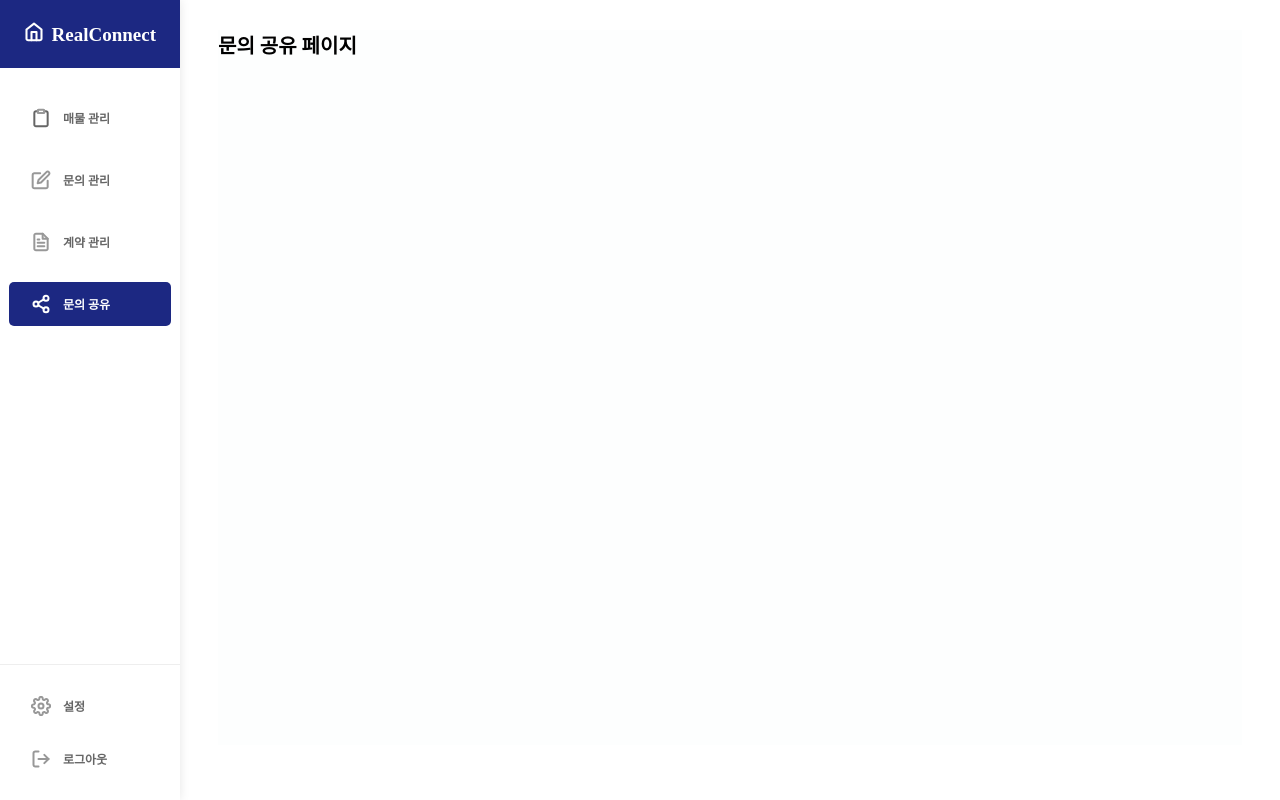
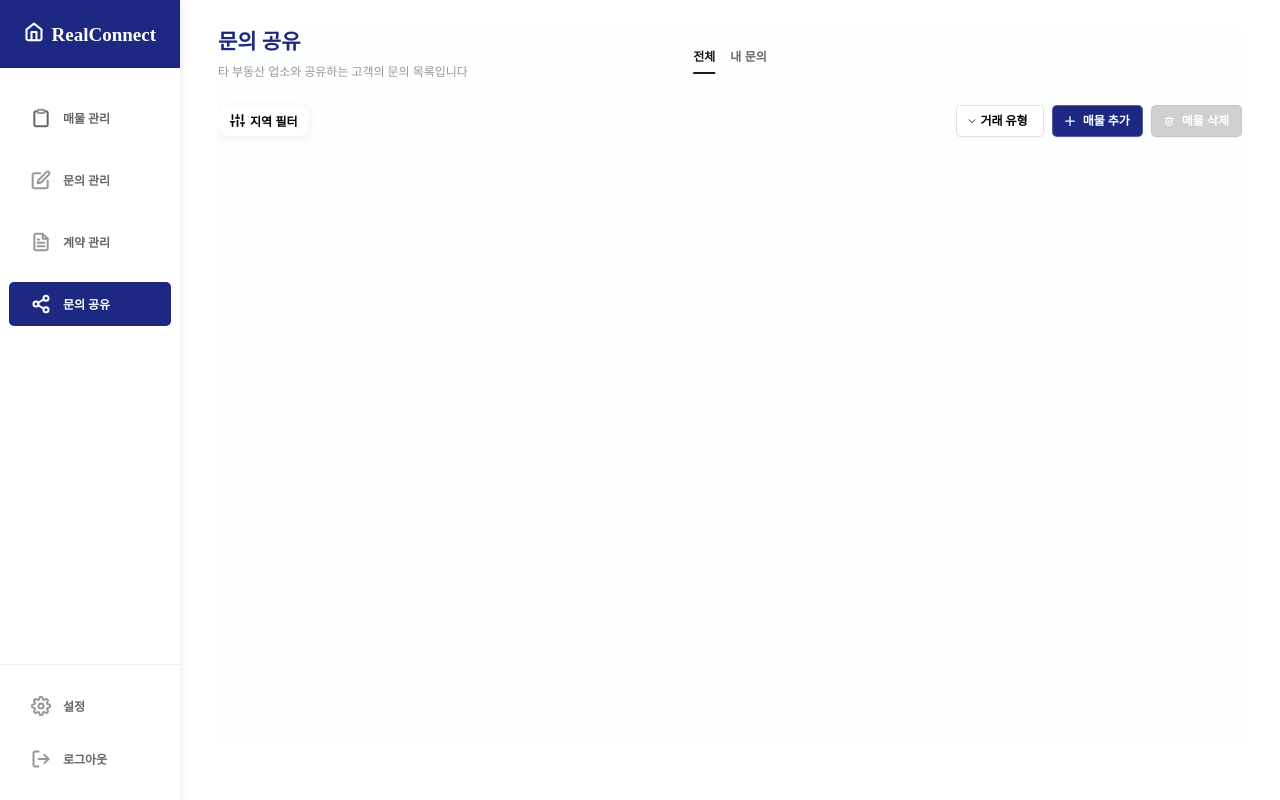
Before and after one commit to RealConnect-Start-up-Capstone-Design2/FE, a React (Vite) app in the folder realconnect/: page /shared-inquiries in a window 1280 px wide. Built offline with nearby package versions, Linux system fonts and the light colour scheme; sample sign-in values are in the browser's storage.

Commit message:
Feat : 문의 공유 페이지 요소 추가 및 파일 추가

```diff
--- a/realconnect/src/pages/sharedInquiries.jsx
+++ b/realconnect/src/pages/sharedInquiries.jsx
@@ -1,9 +1,60 @@
-import React from "react";
+import React, { useState } from "react";
+
+import RegionalFilter from "../components/regionalFilter/regionalFilter";
+import TransactionType from "../components/sortButtons/transactionType";
+import AddProperty from "../components/addProperrty/addProperty";
+import DeleteProperty from "../components/deleteProperty/deleteProperty";
 
 const SharedInquiries = () => {
+  const [activeView, setActiveView] = useState("all");
+
+  const handleViewChange = (view) => {
+    setActiveView(view);
+  };
+
   return (
-    <div className="page-content">
-      <h1>문의 공유 페이지</h1>
+    <div className="page_section">
+      <div className="page_header">
+        <div className="header_left">
+          <div className="page_title">문의 공유</div>
+          <div className="page_description">
+            타 부동산 업소와 공유하는 고객의 문의 목록입니다
+          </div>
+        </div>
+        <div className="view_selector">
+          <button
+            className={`view_option ${activeView === "all" ? "view_option--active" : ""}`}
+            onClick={() => handleViewChange("all")}
+          >
+            전체
+          </button>
+          <button
+            className={`view_option ${activeView === "my" ? "view_option--active" : ""}`}
+            onClick={() => handleViewChange("my")}
+          >
+            내 문의
+          </button>
+        </div>
+      </div>
+      <div
+        style={{
+          display: "flex",
+          justifyContent: "space-between",
+          width: "100%",
+          marginBottom: "1.6rem",
+        }}
+      >
+        <div style={{ width: "400px" }}>
+          <RegionalFilter />
+        </div>
+        <div style={{ display: "flex", gap: "0.8rem" }}>
+          <TransactionType />
+          <AddProperty />
+          <DeleteProperty />
+        </div>
+        {/* 문의 공유 목록 */}
+      </div>
+      <div className="page_content"></div>
     </div>
   );
 };
```
Also changed, not shown: realconnect/src/components/sharedInquiriesTable/sharedInquiriesTable.css (added), realconnect/src/components/sharedInquiriesTable/sharedInquiriesTable.jsx (added).
